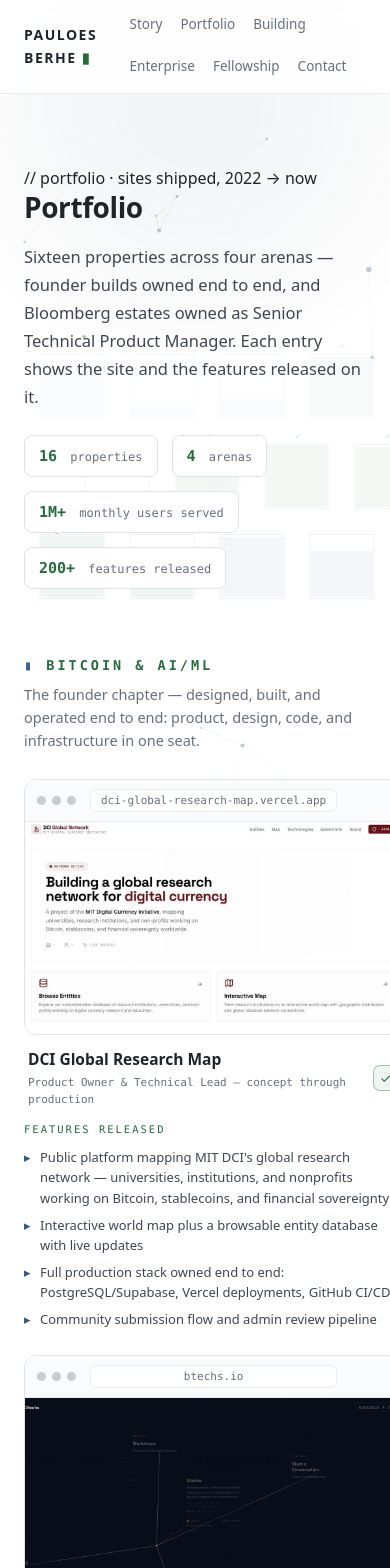
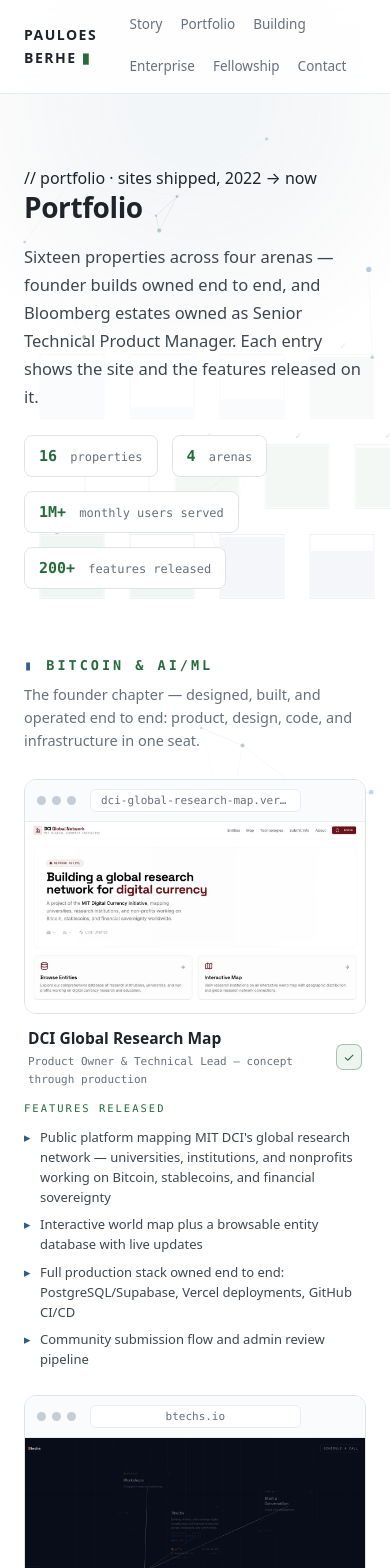
Before and after one commit to pauloes-btechs/portfolio, a Next.js app: page /portfolio in a window 390 px wide. Shown: the top 1568 px of the page. Built offline with nearby package versions, Linux system fonts and the light colour scheme.

Commit message:
P favicon, mobile portfolio viewport fix, named audit frameworks, remove background blocks

```diff
--- a/app/globals.css
+++ b/app/globals.css
@@ -38,6 +38,7 @@ html { scroll-behavior: smooth; }
 }
 
 body {
+  overflow-x: clip;
   background: var(--bg);
   color: var(--ink);
   font-family: var(--sans);
@@ -393,10 +394,12 @@ main { position: relative; z-index: 1; }
 .explorer-stats b { color: var(--green-soft); font-size: 15px; margin-right: 6px; }
 
 .site-grid { display: grid; grid-template-columns: 1fr 1fr; gap: 22px; }
+.site-grid > * { min-width: 0; }
 @media (max-width: 860px) { .site-grid { grid-template-columns: 1fr; } }
 
 .site-card {
   display: block; color: inherit; position: relative; border-radius: 12px;
+  min-width: 0;
   transition: transform .2s ease;
 }
 .site-card:hover { transform: translateY(-2px); }
@@ -416,13 +419,14 @@ main { position: relative; z-index: 1; }
   display: flex; align-items: center; gap: 6px; padding: 9px 12px;
   background: var(--panel-2); border-bottom: 1px solid var(--line-soft);
   font-family: var(--mono); font-size: 11px; color: var(--ink-3);
+  min-width: 0;
 }
 .wdot { width: 9px; height: 9px; border-radius: 50%; background: #C7CDD4; transition: background .3s; }
 .site-card:hover .wdot.r { background: #B23B3B; }
 .site-card:hover .wdot.y { background: #E0B03A; }
 .site-card:hover .wdot.g { background: var(--green-soft); }
 .site-url {
-  margin-left: 8px; flex: 1; text-align: center; white-space: nowrap; overflow: hidden; text-overflow: ellipsis;
+  margin-left: 8px; flex: 1; min-width: 0; text-align: center; white-space: nowrap; overflow: hidden; text-overflow: ellipsis;
   border: 1px solid var(--line-soft); border-radius: 6px; padding: 2px 10px; background: var(--bg);
 }
 .site-open { color: var(--blue-soft); opacity: 0; transition: opacity .25s; white-space: nowrap; }
@@ -431,10 +435,10 @@ main { position: relative; z-index: 1; }
 .site-shot { position: relative; aspect-ratio: 16 / 9; overflow: hidden; background: #EEF1F4; }
 .site-shot img {
   width: 100%; height: 100%; object-fit: cover; object-position: top center; display: block;
-  transform: scale(1.02);
+  transform: none;
   transition: transform 3.2s cubic-bezier(.16,.84,.44,1);
 }
-.site-card:hover .site-shot img { transform: scale(1.04) translateY(-1.5%); }
+.site-card:hover .site-shot img { transform: scale(1.03); }
 
 
 .site-meta { display: flex; justify-content: space-between; align-items: center; gap: 12px; padding: 12px 4px 0; }
```
Also changed, not shown: app/apple-icon.png (added), app/icon.png (added).
